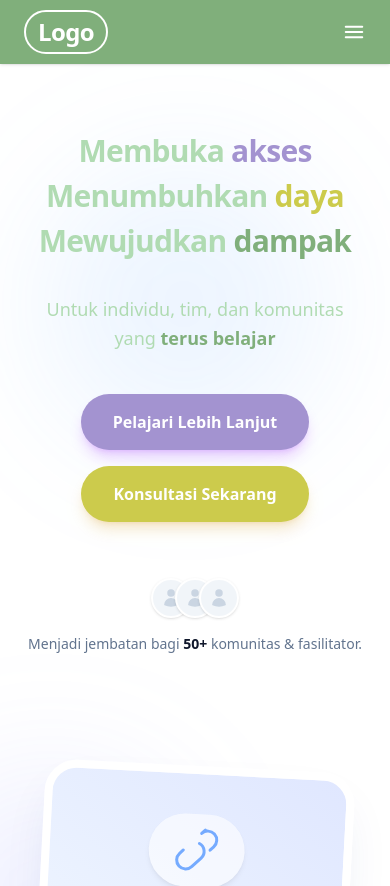
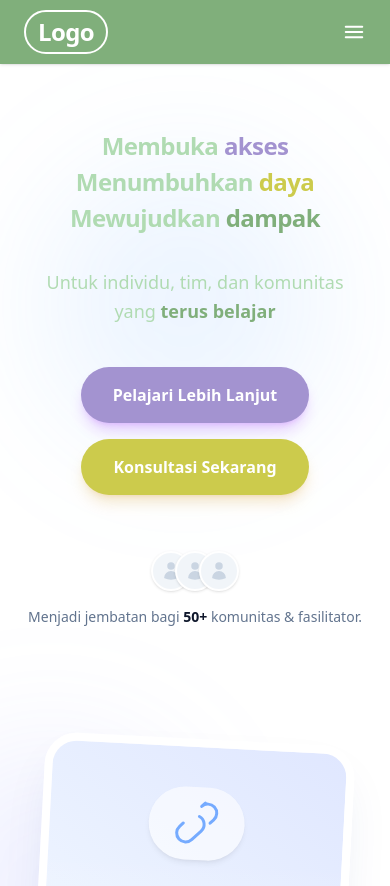
Before and after one commit to Assajjade/tautara-web, a Next.js app: page / in a window 390 px wide. Shown: the top 886 px of the page. Built offline with nearby package versions, Linux system fonts and the light colour scheme.

Commit message:
fix: adjust heading size in LandingPage component for improved readability

```diff
--- a/src/app/page.tsx
+++ b/src/app/page.tsx
@@ -14,7 +14,7 @@
 			<div className="max-w-7xl mx-auto px-6 relative z-10">
 				<div className='grid lg:grid-cols-2 gap-12 lg:gap-20 items-center'>
 					<div className='flex flex-col gap-8 text-center lg:text-left'>
-						<h1 className='text-3xl md:text-4xl lg:text-5xl font-extrabold text-primary-foreground leading-[1.5] tracking-tight'>
+						<h1 className='text-2xl md:text-4xl lg:text-5xl font-extrabold text-primary-foreground leading-normal tracking-tight'>
 							Membuka <span className='text-secondary relative whitespace-nowrap'>akses</span> <br />
 							Menumbuhkan <span className='text-secondary-foreground relative whitespace-nowrap'>daya</span> <br />
 							Mewujudkan <span className='text-primary relative whitespace-nowrap'>dampak</span>
```
